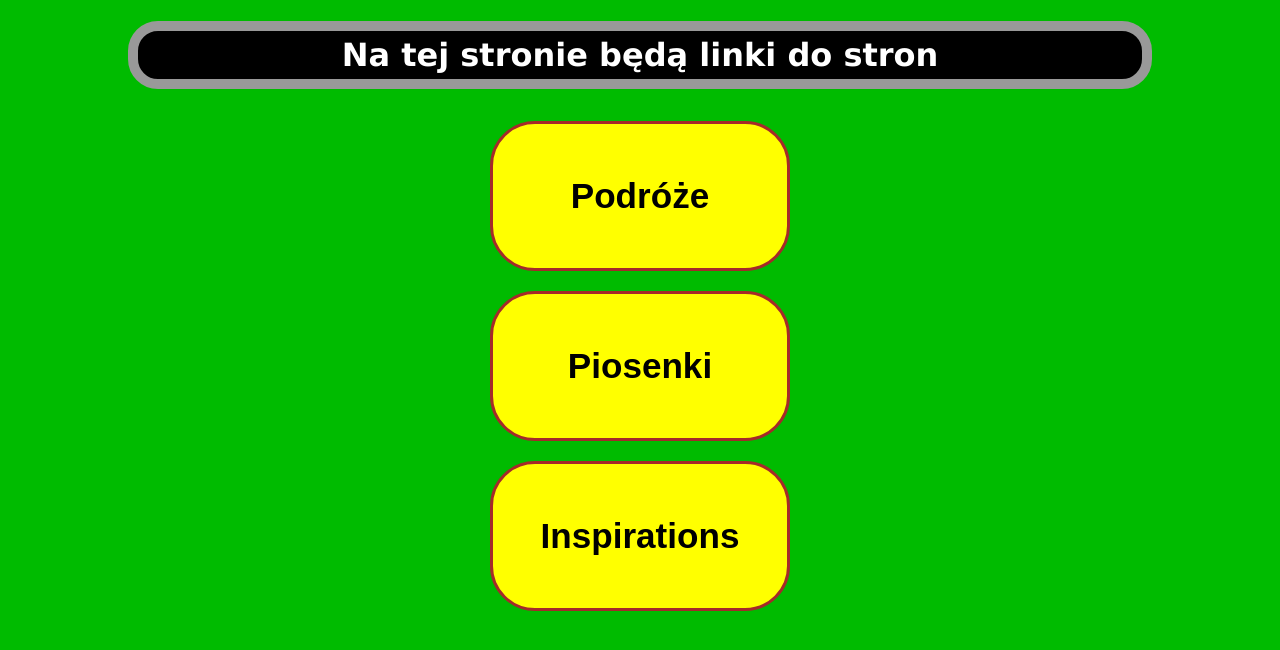
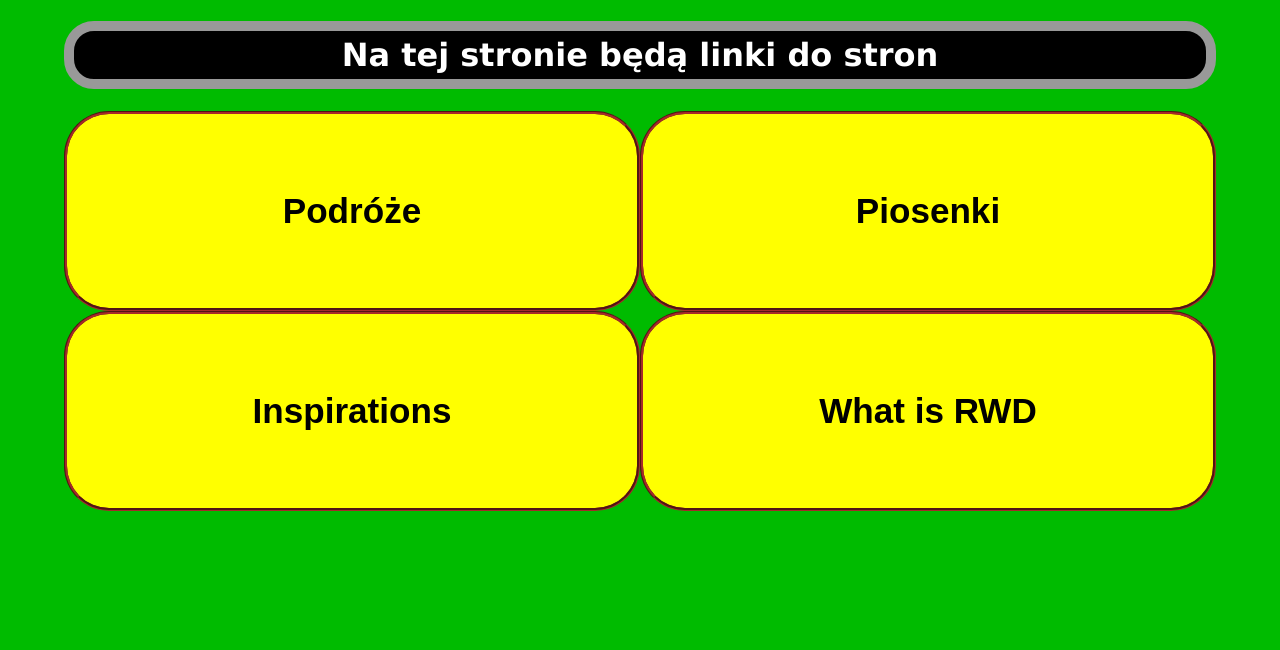
Before and after one commit to marzaw81122/marzaw81122.github.io, a plain HTML site: page index.html in a window 1280 px wide. Drawn offline with Linux system fonts and the light colour scheme.

Commit message:
What is RWD + index

```diff
--- /dev/null
+++ b/WhatIsRWD/style/style.css
@@ -0,0 +1,94 @@
+body{
+	background-color: #009900;
+	position:relative;
+	margin:0;
+}
+#phone{
+	width:20%;
+}
+img{
+	width:50%;
+	margin-top:3vh;
+	display:block;
+	margin-left:auto;
+	margin-right:auto;
+}
+h1{
+	width:80%;
+	margin:0;
+	color:lightblue;
+	font-family: century;
+	text-align:center;
+	margin-left:auto;
+	margin-right:auto;
+	background-color:#482802;
+	border: 1vh #cccc00 dotted;
+	border-radius:15px;
+}
+html{
+	margin: 0;
+	padding:0;
+}
+footer{
+	width:50%;
+	text-align:center;
+	margin-left:auto;
+	margin-right:auto;
+}
+h3{
+	color:yellow;
+	text-align:center;
+	background-color:#222;
+	border: 1vh #cccc00 dotted;
+	border-radius:15px;
+}
+p {
+	Width:60%;
+	margin:0;
+	margin-top:3vh;
+	padding:5px;
+	text-align:justify;
+	margin-left:auto;
+	margin-right:auto;
+	color: lightblue;
+	border: 1vw #cccc00 groove;
+	background-color: #482802;
+	border-radius: 15px;
+}
+@media (max-width:600px) {
+	p{
+		font-size:17px;
+		font-family: verdan;
+	}
+	h1{
+		font-size:80%;
+	}
+	super{
+		font-size: 125%;
+		font-weight: bold;
+		font-family: century gothic;
+	}
+}
+@media (min-width:601px) {
+	p{
+		font-size:23px;
+		font-family: verdana;
+	}
+	super{
+		font-size: 125%;
+		font-weight: bold;
+		font-family: century gothic;
+	}
+}
+@media(min-width:800px) {
+	#phone{
+		float:left;
+		width:15%;
+		transform: translate(0,0)
+	}
+	img{
+		float:right;
+		width:15%;
+		transform: translate(0,-100%)
+	}
+}
--- a/index.html
+++ b/index.html
@@ -6,14 +6,14 @@
 		<style>
 			body{
 				background-color: #00bb00;
-				text-align: center;
 				margin:0;
-				padding-left:10%;
-				padding-right:10%;
+				padding-left:5%;
+				padding-right:5%;
 				color: white;
 				font-family: verdana;
 			}
 			h1 {
+				text-align:center;
 				background-color: black;
 				border:10px #999 solid;
 				border-radius:30px;
@@ -21,10 +21,10 @@
 			}
 			.buton {
 				background-color: yellow;
-				border: 3px brown solid;
-				margin: 10px;
-				width: 300px;
-				height: 150px;
+				border: 3px brown groove;
+				float:left;
+				width: 50%;
+				height: 200px;
 				border-radius: 45px;
 				font-size: 30px;
 			}
@@ -32,8 +32,6 @@
 				background-color:purple;
 				border-color:blue;
 				color:white;
-				width: 400px;
-				height: 200px;
 				font-size:40px;
 				border-width: 5px;
 			}
@@ -43,6 +41,7 @@
 		<header><h1>Na tej stronie będą linki do stron</h1></header>
 		<div><button type="button" onclick="window.location.href='travel/travel.html'" class="buton"><h3>Podróże</h3></button></div>
 		<div><button type="button" onclick="window.location.href='songs/songs.html'" class="buton"><h3>Piosenki</h3></button></div>
-		<div><button type="button" onclick="window.location.href='Inspirations/Inspirations.html'" class="buton"><h3>Inspirations</h3></button></div>
+		<div><button type="button" onclick="window.location.href='inspirations/inspirations.html'" class="buton"><h3>Inspirations</h3></button></div>
+		<div><button type="button" onclick="window.location.href='WhatIsRWD/WhatIsRWD.html'" class="buton"><h3>What is RWD</h3></button></div>
 	</body>
 </html>
```
Also changed, not shown: WhatIsRWD/WhatIsRWD.html (added, +25 -0 lines), WhatIsRWD/img/laptop.png (added), WhatIsRWD/img/phone.png (added).
